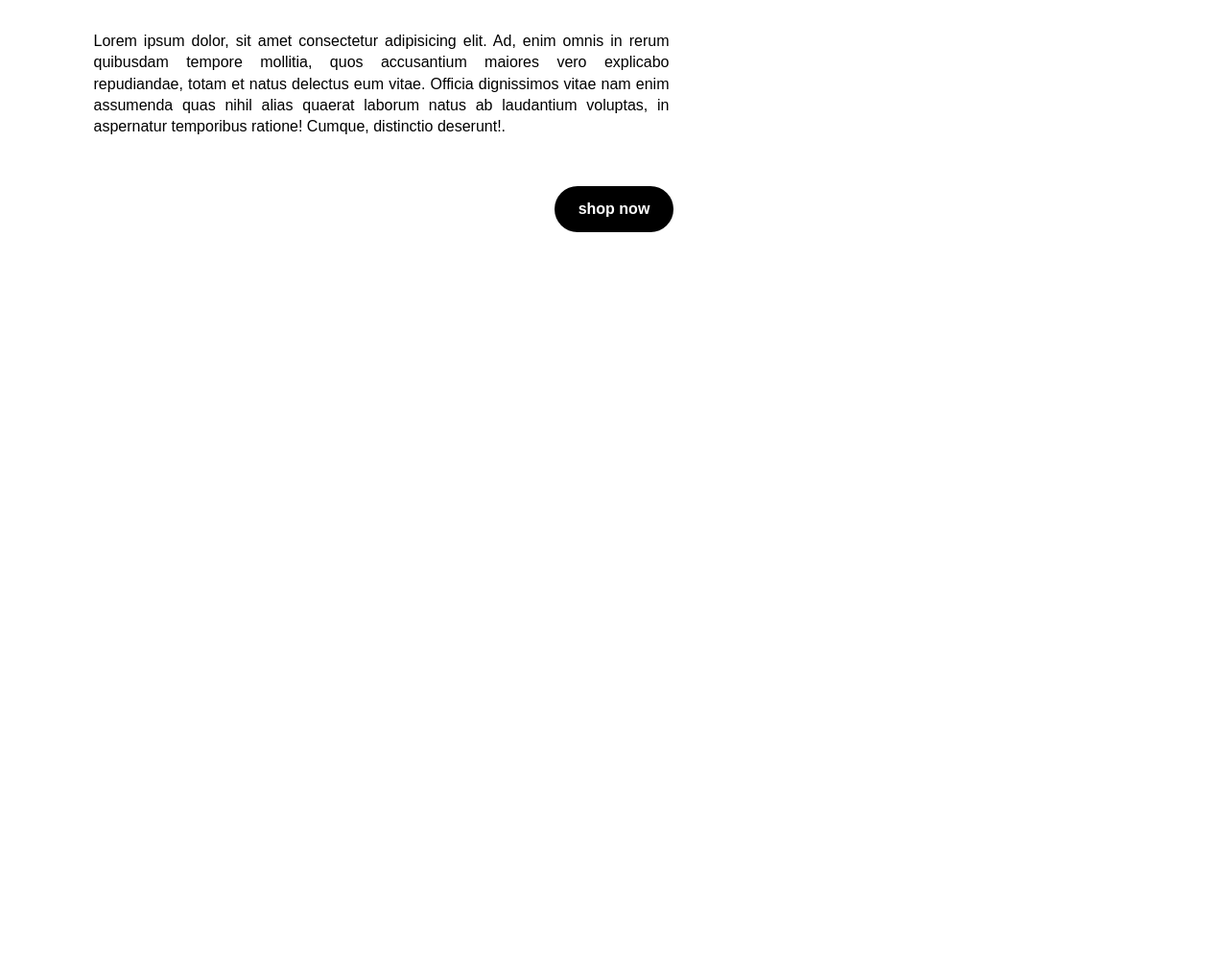
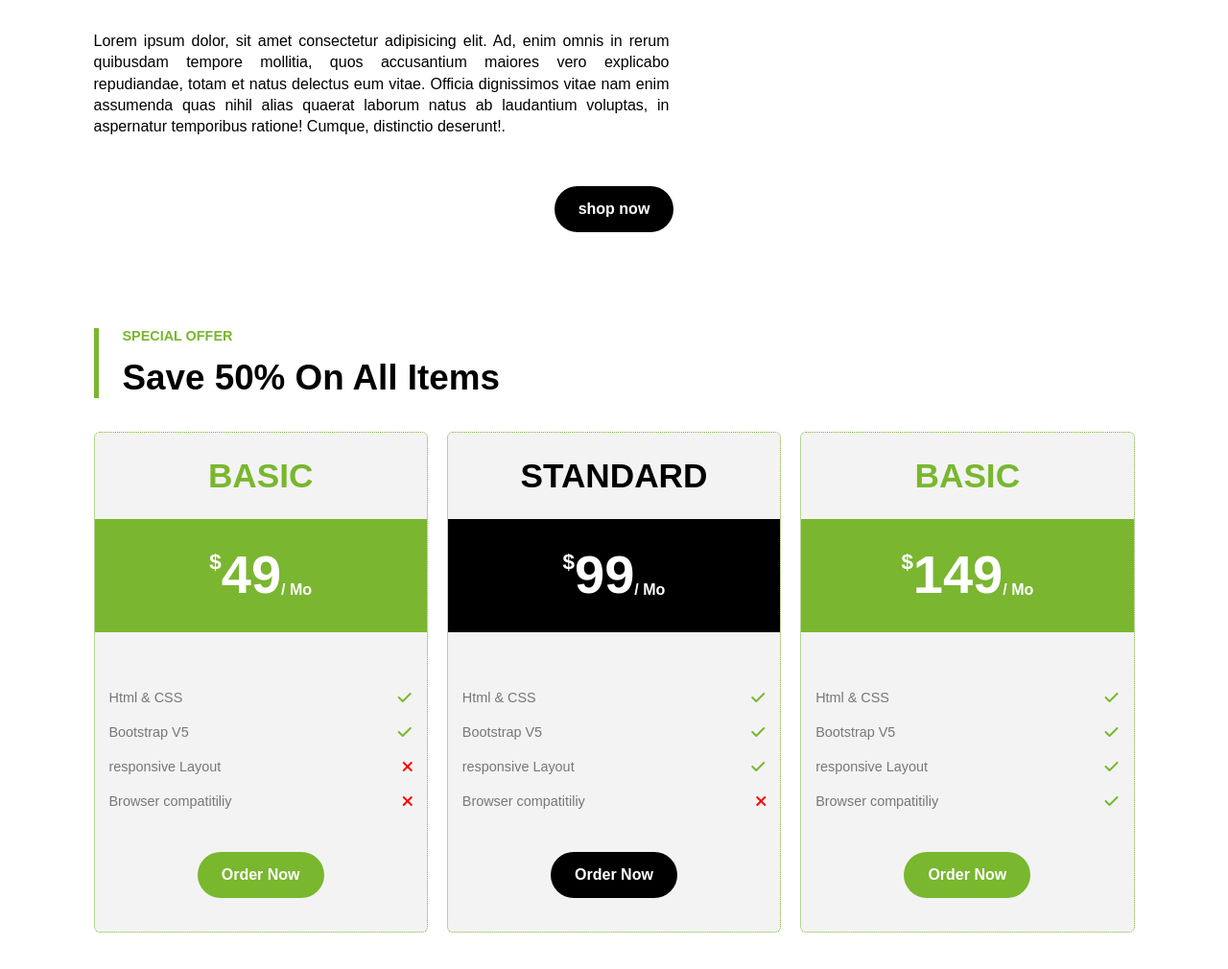
Before and after one commit to Sayed2210/ntitask7, a plain HTML site: page index.html in a window 1280 px wide. Shown: the part 2013-3023 px from the top of the page at 96% size. Before the commit the page ends 2305 px from the top, so only its background shows below. Drawn offline with Linux system fonts and the light colour scheme; files whose address does not match are found by name.

Commit message:
plans section

```diff
--- a/css/stlye.css
+++ b/css/stlye.css
@@ -386,3 +386,87 @@ html {
     margin-left: auto;
     margin-right: auto;
 }
+/*plan*/
+.plan {
+    padding-top: var(--section-padding);
+    padding-bottom: var(--section-padding);
+    background-color: #fff;
+}
+.plan .plans {
+    display: grid;
+    grid-template-columns: repeat(auto-fill,minmax(300px,1fr));
+    margin-bottom: 50px;
+    gap: 20px;
+}
+.plans .feat {
+    background-color: #f3f3f3;
+    border: 1px dotted #79b72e;
+    -webkit-border-radius: 6px;
+    -moz-border-radius: 6px;
+    -ms-border-radius: 6px;
+    -o-border-radius: 6px;
+    border-radius: 6px;
+}
+.plans .feat h3 {
+    text-align: center;
+    padding: 25px;
+    font-size: 2.2rem;
+    color: #79b72e;
+    text-transform: uppercase;
+}
+.plans .feat h3.black {
+    color: #000;
+}
+.plans .feat h2 {
+    text-align: center;
+    padding: 25px;
+    color: #fff;
+    font-size: 3.5rem;
+    background-color: #7ab630;
+    margin-bottom: 50px;
+}
+.plans .feat h2.black {
+    background-color: #000;
+}
+.plans .feat sub{
+   font-size: 1rem;
+    top: -10px;
+    position: relative;
+    letter-spacing: 0px;
+}
+.plans .feat sup {
+    top: -5px;
+    font-size: 1.4rem;
+    position: relative;
+}
+.plans .feat .features {
+    margin-bottom: 35px;
+}
+.plans .feat .features > div {
+    padding: 10px 15px;
+    display: flex;
+    align-items: center;
+    justify-content: space-between;
+}
+.plans .feat .features > div p {
+    color: #777;
+    font-size: 0.9rem;
+}
+.plans .feat .features > div i.green {
+    color: #79b72e;
+}
+.plans .feat .features > div i.red {
+    color: #ff0000;
+}
+.plans .feat .btn {
+    display: flex;
+    width: fit-content;
+    background-color: #79b72e;
+    color: #fff;
+    margin-left: auto;
+    margin-right: auto;
+    margin-bottom: 35px;
+}
+.plans .feat .btn.black {
+    background-color: #000;
+}
--- a/index.html
+++ b/index.html
@@ -143,5 +143,49 @@
             <a href="#" class="btn">shop now</a>
         </div>
     </div>
+    <!--Create Plan section-->
+    <div class="plan">
+        <div class="container">
+            <div class="title">
+                <h4>special offer</h4>
+                <h2>save 50% on all items</h2>
+            </div>
+            <div class="plans">
+                <div class="feat">
+                    <h3>Basic</h3>
+                    <h2><sup>$</sup>49<sub>/ Mo</sub></h2>
+                    <div class="features">
+                        <div><p>Html & CSS</p><i class="fa-solid fa-check green "></i></div>
+                        <div><p>Bootstrap V5 </p><i class="fa-solid fa-check green"></i></div>
+                        <div><p>responsive Layout </p><i class="fa-solid fa-xmark red"></i></div>
+                        <div><p>Browser compatitiliy </p><i class="fa-solid fa-xmark red"></i></div>
+                </div>
+                <div><a href="#" class="btn">Order Now</a></div>
+                </div>
+                <div class="feat">
+                    <h3 class="black">Standard</h3>
+                    <h2 class="black"><sup>$</sup>99<sub>/ Mo</sub></h2>
+                    <div class="features">
+                        <div><p>Html & CSS</p><i class="fa-solid fa-check green "></i></div>
+                        <div><p>Bootstrap V5 </p><i class="fa-solid fa-check green"></i></div>
+                        <div><p>responsive Layout </p><i class="fa-solid fa-check green"></i></div>
+                        <div><p>Browser compatitiliy </p><i class="fa-solid fa-xmark red"></i></div>
+                </div>
+                <div><a href="#" class="btn  black">Order Now</a></div>
+                </div>
+                <div class="feat">
+                    <h3>Basic</h3>
+                    <h2><sup>$</sup>149<sub>/ Mo</sub></h2>
+                    <div class="features">
+                    <div><p>Html & CSS</p><i class="fa-solid fa-check green "></i></div>
+                    <div><p>Bootstrap V5 </p><i class="fa-solid fa-check green"></i></div>
+                    <div><p>responsive Layout </p><i class="fa-solid fa-check green"></i></div>
+                    <div><p>Browser compatitiliy </p><i class="fa-solid fa-check green"></i></div>
+                </div>
+                <div><a href="#" class="btn">Order Now</a></div>
+                </div>
+            </div>
+        </div>
+    </div>
 </body>
 </html>
```
